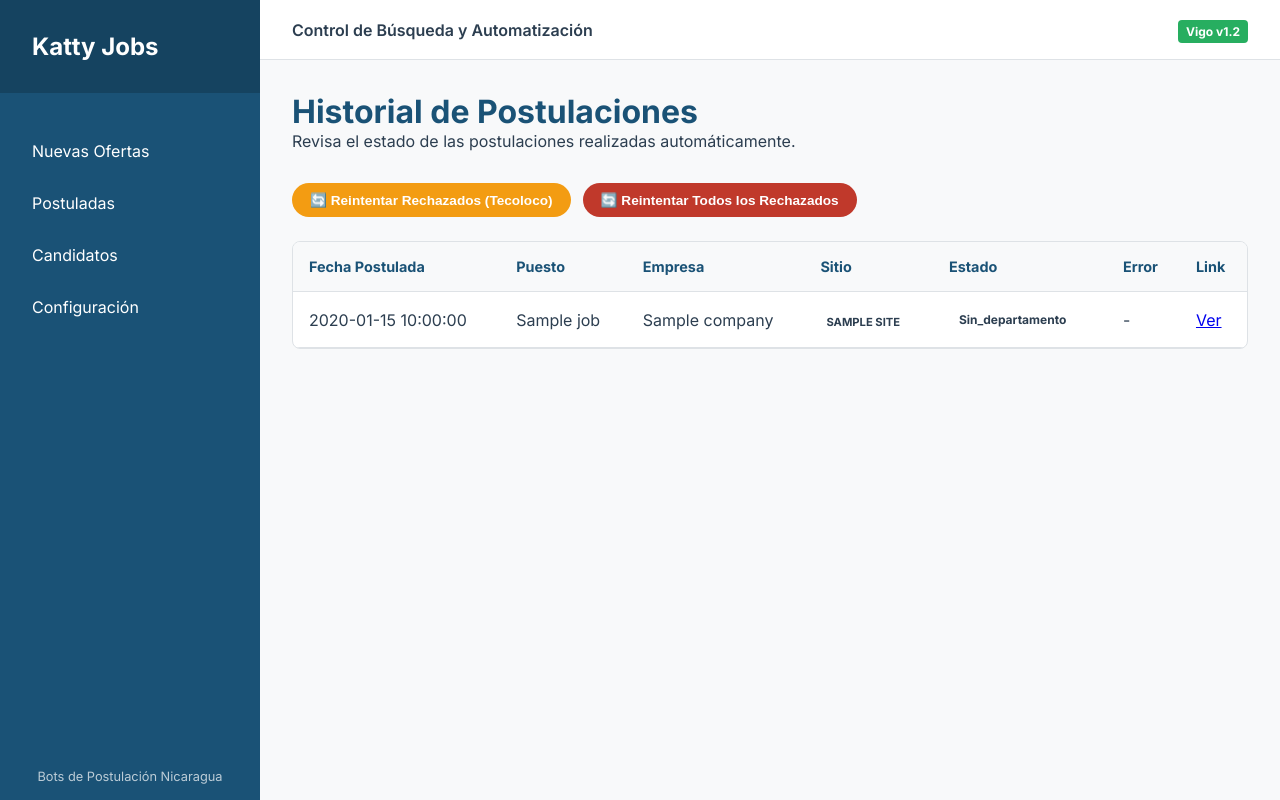
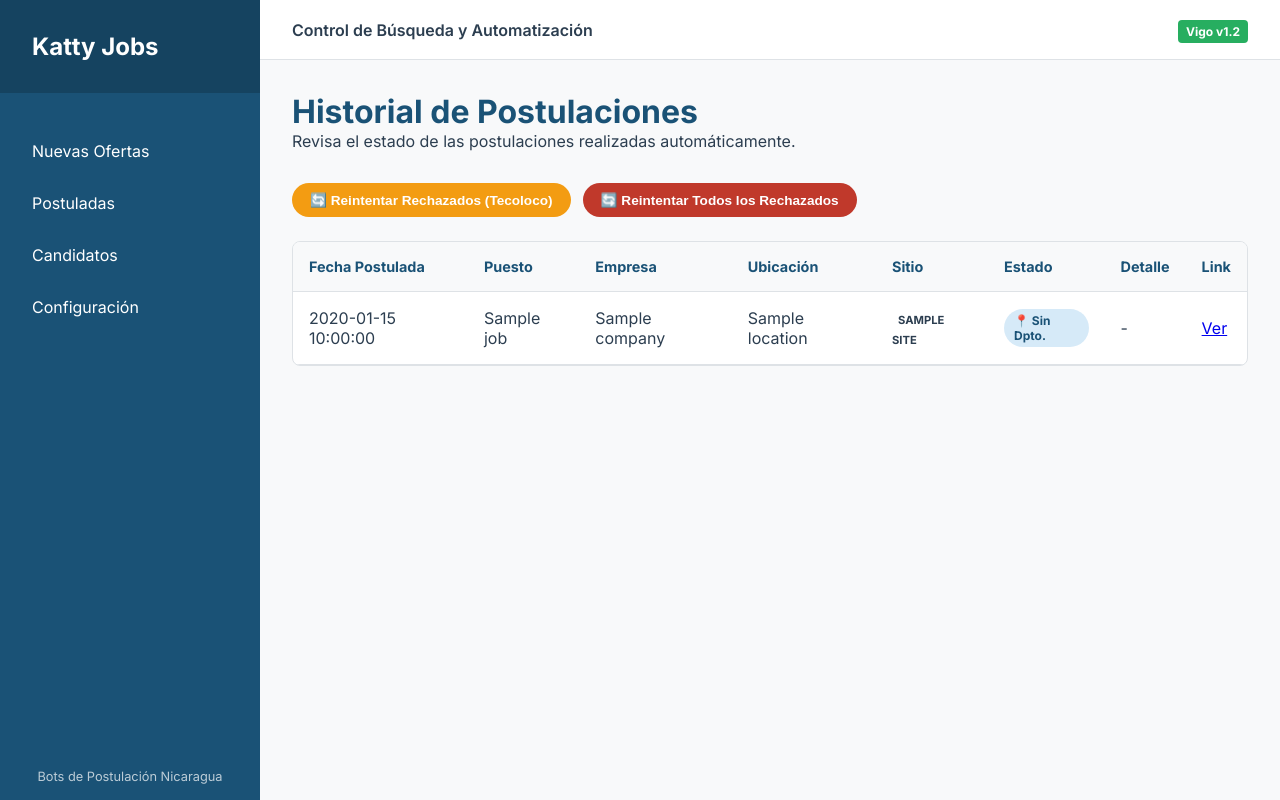
Before and after one commit to MiguelGotea/PostulacionBotVPS, a FastAPI app: template dashboard/templates/applied.html in a window 1280 px wide. Run offline with FastAPI, Linux system fonts and the light colour scheme; the template is opened without the code that fills it: most values are stand-ins (such as "Sample title", 1, 10 or a date in 2020); parts of the project's set-up code (start-up, migrations or seed data) failed here and were passed over.

Commit message:
Katty Update 2026-04-05 13:18:17

```diff
--- a/dashboard/static/style.css
+++ b/dashboard/static/style.css
@@ -325,9 +325,11 @@ body {
     font-weight: 700;
 }
 
-.status-applied  { background: #D4EFDF; color: #1E8449; }
-.status-failed   { background: #FADBD8; color: #943126; }
-.status-no-cumple { background: #FEF3CD; color: #856404; }
+.status-applied               { background: #D4EFDF; color: #1E8449; }
+.status-failed                { background: #FADBD8; color: #943126; }
+.status-no-cumple             { background: #FEF3CD; color: #856404; }
+.status-sin-departamento      { background: #D6EAF8; color: #1A5276; }
+.status-departamento-no-permitido { background: #FDEBD0; color: #784212; }
 
 /* ── Profile Page ───────────────────────── */
 .profile-card {
--- a/dashboard/templates/applied.html
+++ b/dashboard/templates/applied.html
@@ -29,9 +29,10 @@
                 <th>Fecha Postulada</th>
                 <th>Puesto</th>
                 <th>Empresa</th>
+                <th>Ubicación</th>
                 <th>Sitio</th>
                 <th>Estado</th>
-                <th>Error</th>
+                <th>Detalle</th>
                 <th>Link</th>
             </tr>
         </thead>
@@ -41,13 +42,16 @@
                 <td>{{ job.date_applied }}</td>
                 <td>{{ job.title }}</td>
                 <td>{{ job.company }}</td>
+                <td>{{ job.location or '-' }}</td>
                 <td><span class="site-badge badge-{{ job.site|lower }}">{{ job.site }}</span></td>
                 <td>
                     <span class="status-badge status-{{ job.status|lower|replace('_','-') }}">
                         {% if job.status == 'applied' %}✅ Aplicado
                         {% elif job.status == 'no_cumple' %}⚠️ No Cumple
                         {% elif job.status == 'failed' %}❌ Fallido
-                        {% else %}{{ job.status|capitalize }}{% endif %}
+                        {% elif job.status == 'sin_departamento' %}📍 Sin Dpto.
+                        {% elif job.status == 'departamento_no_permitido' %}🚫 Dpto. no permitido
+                        {% else %}{{ job.status|replace('_',' ')|title }}{% endif %}
                     </span>
                 </td>
                 <td class="error-cell">{{ job.error_message or '-' }}</td>
@@ -55,7 +59,7 @@
             </tr>
             {% else %}
             <tr>
-                <td colspan="7" class="no-results">No se han realizado postulaciones todavía.</td>
+                <td colspan="8" class="no-results">No se han realizado postulaciones todavía.</td>
             </tr>
             {% endfor %}
         </tbody>
```
